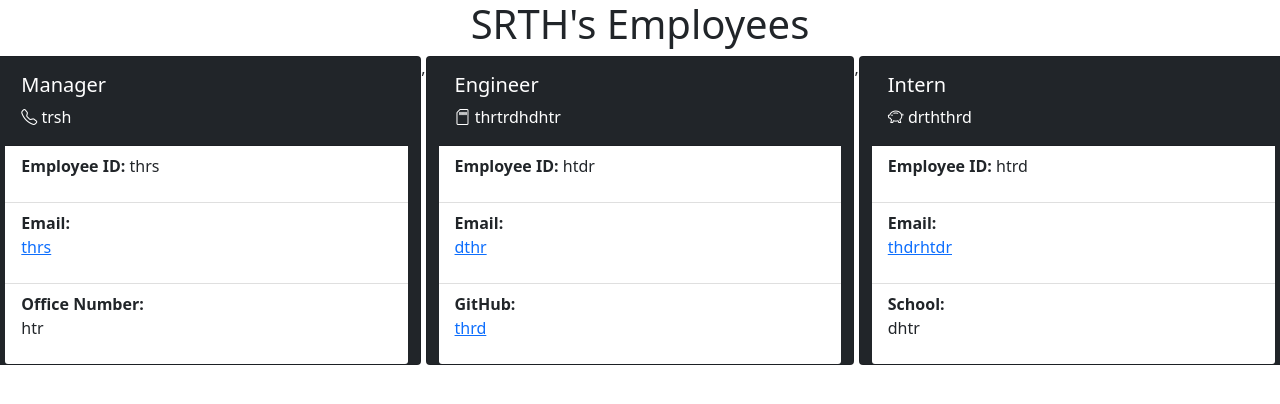
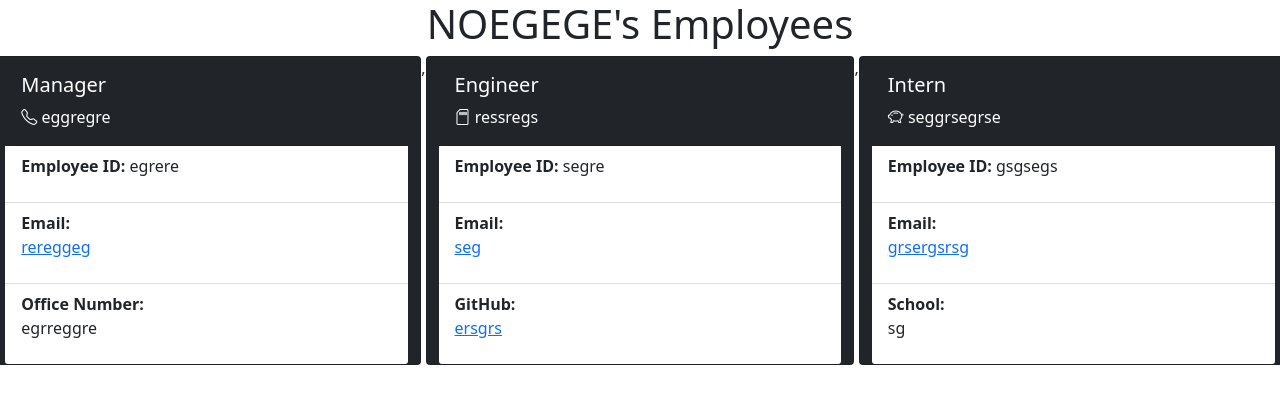
Before and after one commit to Delmanat3/team-gen, a website: page src/index.html in a window 1280 px wide. Drawn offline with nearby package versions, Linux system fonts and the light colour scheme.

Commit message:
everything is broken

```diff
--- a/justjs/employee.js
+++ b/justjs/employee.js
@@ -1,4 +1,3 @@
-
 
 class Employee {
     constructor( name, id, email ) {
--- a/src/index.html
+++ b/src/index.html
@@ -8,26 +8,26 @@
     <title>TEAMS</title>
     <link href="https://cdn.jsdelivr.net/npm/bootstrap@5.1.3/dist/css/bootstrap.min.css" rel="stylesheet" integrity="sha384-1BmE4kWBq78iYhFldvKuhfTAU6auU8tT94WrHftjDbrCEXSU1oBoqyl2QvZ6jIW3" crossorigin="anonymous">
     <link rel="preconnect" href="https://fonts.googleapis.com">
-<link href="https://fonts.googleapis.com/css2?family=Bungee&display=swap" rel="stylesheet">
-<link rel="stylesheet" href="https://cdn.jsdelivr.net/npm/bootstrap-icons@1.6.0/font/bootstrap-icons.css">
+   <link href="https://fonts.googleapis.com/css2?family=Bungee&display=swap" rel="stylesheet">
+   <link rel="stylesheet" href="https://cdn.jsdelivr.net/npm/bootstrap-icons@1.6.0/font/bootstrap-icons.css">
  </head>
  <body>
     <div class = "title-bar text-center">
-       <h1>SRTH's Employees</h1>
+       <h1>NOEGEGE's Employees</h1>
     </div>
     <div class = "card-container row align-items-start ">
     ,
           <div class="card col text-white bg-dark mb-3" style="width: 18rem;">
             <div class="card-body ">
             <h5 class="card-title">Manager</h5>
-                  <p class="card-text bi bi-telephone"> trsh
+                  <p class="card-text bi bi-telephone"> eggregre
                    </p>
              </div>
              <ul class="list-group list-group-flush">
-             <li class="list-group-item"><p><b>Employee ID:</b> thrs</p></li>
-             <li class="list-group-item"><p><b>Email:</b><br><a href = "mailto:thrs">thrs</a></p></li>
+             <li class="list-group-item"><p><b>Employee ID:</b> egrere</p></li>
+             <li class="list-group-item"><p><b>Email:</b><br><a href = "mailto:rereggeg">rereggeg</a></p></li>
 
-          <li class="list-group-item"><p><b>Office Number:</b><br>htr</p></li>
+          <li class="list-group-item"><p><b>Office Number:</b><br>egrreggre</p></li>
             </ul>
              </div>
 
@@ -35,14 +35,14 @@
           <div class="card col text-white bg-dark mb-3" style="width: 18rem;">
             <div class="card-body ">
             <h5 class="card-title">Engineer</h5>
-                  <p class="card-text bi bi-sd-card"> thrtrdhdhtr
+                  <p class="card-text bi bi-sd-card"> ressregs
                     </p>
              </div>
              <ul class="list-group list-group-flush">
-             <li class="list-group-item"><p><b>Employee ID:</b> htdr</p></li>
-             <li class="list-group-item"><p><b>Email:</b><br><a href = "mailto:dthr">dthr</a></p></li>
+             <li class="list-group-item"><p><b>Employee ID:</b> segre</p></li>
+             <li class="list-group-item"><p><b>Email:</b><br><a href = "mailto:seg">seg</a></p></li>
 
-          <li class="list-group-item"><p><b>GitHub:</b><br><a href = "https://github.com/thrd">thrd</a></p></li>
+          <li class="list-group-item"><p><b>GitHub:</b><br><a href = "https://github.com/ersgrs">ersgrs</a></p></li>
             </ul>
              </div>
 
@@ -50,14 +50,14 @@
           <div class="card col text-white bg-dark mb-3" style="width: 18rem;">
             <div class="card-body ">
             <h5 class="card-title">Intern</h5>
-                  <p  class="card-text bi bi-piggy-bank"> drththrd
+                  <p  class="card-text bi bi-piggy-bank"> seggrsegrse
                     </p>
              </div>
              <ul class="list-group list-group-flush">
-             <li class="list-group-item"><p><b>Employee ID:</b> htrd</p></li>
-             <li class="list-group-item"><p><b>Email:</b><br><a href = "mailto:thdrhtdr">thdrhtdr</a></p></li>
+             <li class="list-group-item"><p><b>Employee ID:</b> gsgsegs</p></li>
+             <li class="list-group-item"><p><b>Email:</b><br><a href = "mailto:grsergsrsg">grsergsrsg</a></p></li>
 
-          <li class="list-group-item"><p><b>School:</b><br>dhtr</p></li>
+          <li class="list-group-item"><p><b>School:</b><br>sg</p></li>
             </ul>
              </div>
 
--- a/src/index.js
+++ b/src/index.js
@@ -12,7 +12,7 @@ const int=require('../justjs/int')
 const start=require('../justjs/start')
 
 let teamHoldy = [];
-
+;
 
 
 
```
